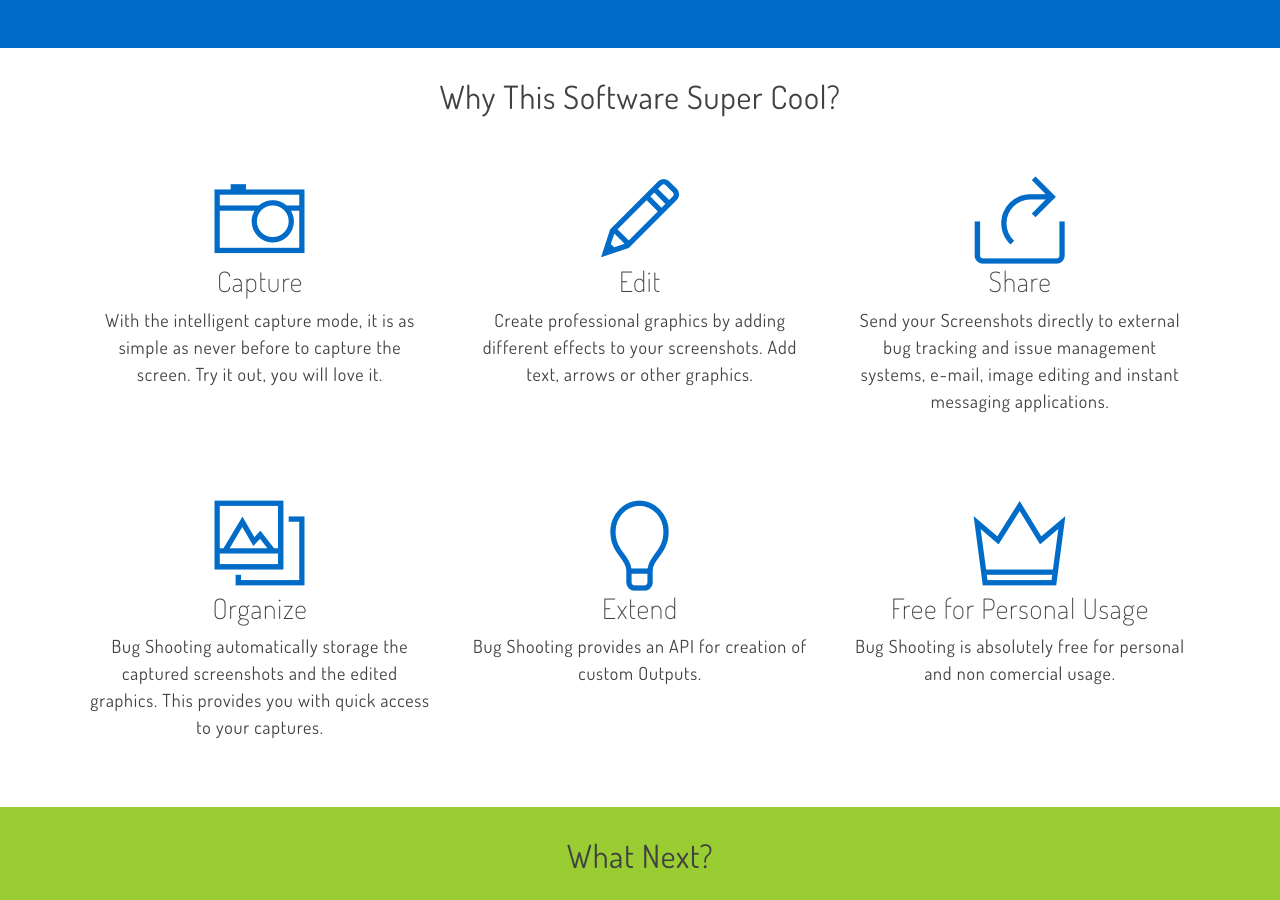
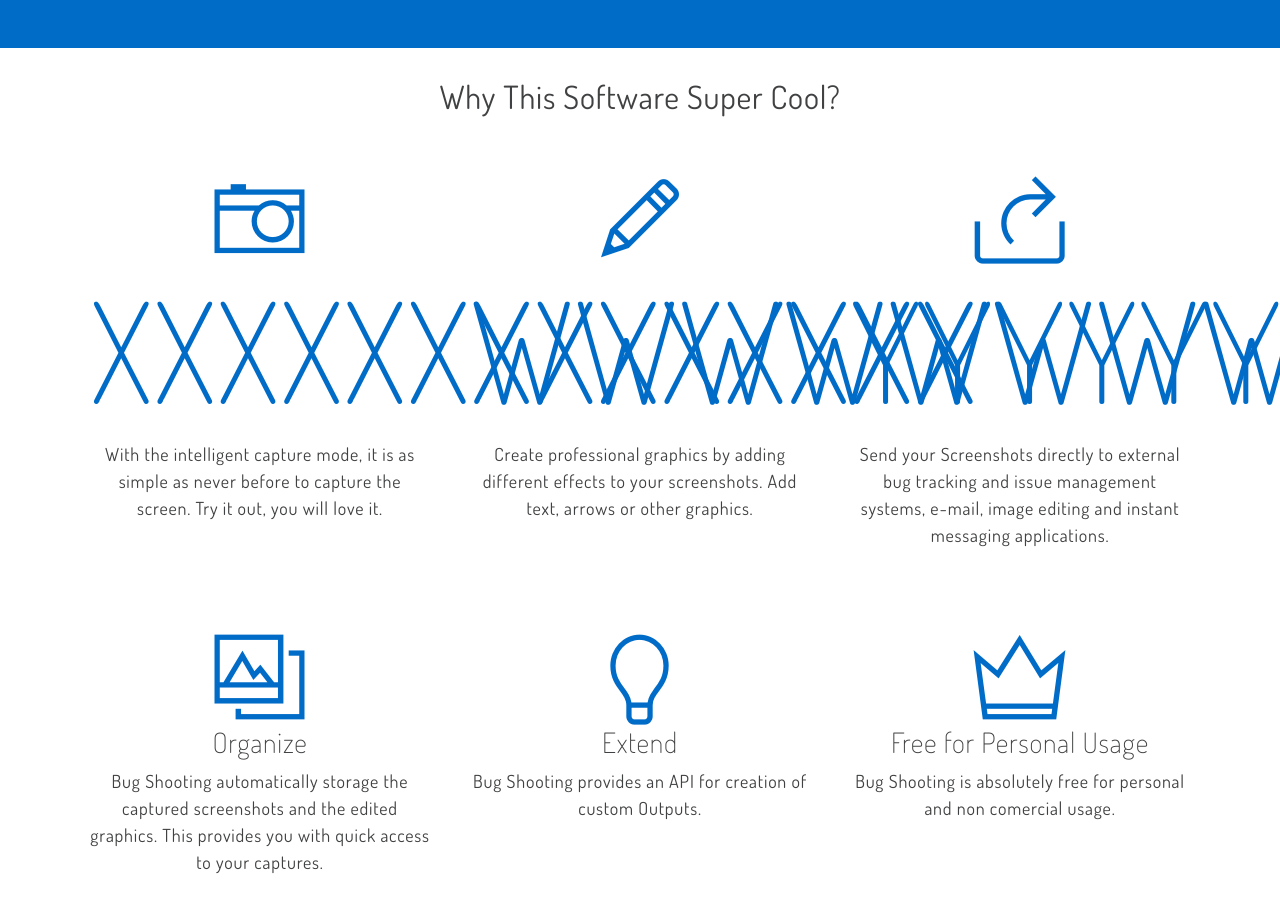
Before and after one commit to BugShooting/BugShooting.Homepage, a Jekyll site: the page built from index.html, in a window 1280 px wide and 900 px high, scrolled down 635 px. Built offline with Jekyll 4.4.1, drawn with Linux system fonts in a browser that asks for light colours.

Commit message:
Update index.html

```diff
--- a/index.html
+++ b/index.html
@@ -24,17 +24,17 @@
     <h2 class="row-title">Why This Software Super Cool?</h2>
     <div class="col-md-4 feature">
       <span class="ti-camera"></span>
-      <h3>Capture</h3>
+      <h3><span data-i18n="capture">XXXXXXXXXXXXXX</li></h3>
       <p>With the intelligent capture mode, it is as simple as never before to capture the screen. Try it out, you will love it.</p>
     </div>
     <div class="col-md-4 feature">
       <span class="ti-pencil"></span>
-      <h3>Edit</h3>
+      <h3><span data-i18n="edit">WWWWWWWWWWWWW</li></h3>
       <p>Create professional graphics by adding different effects to your screenshots. Add text, arrows or other graphics.</p>
     </div>
     <div class="col-md-4 feature">
       <span class="ti-share"></span>
-      <h3>Share</h3>
+      <h3><span data-i18n="share">YYYYYYYYYYYYYY</li></h3>
       <p>Send your Screenshots directly to external bug tracking and issue management systems, e-mail, image editing and instant messaging applications.</p>
     </div>
     <div class="col-md-4 feature">
```
